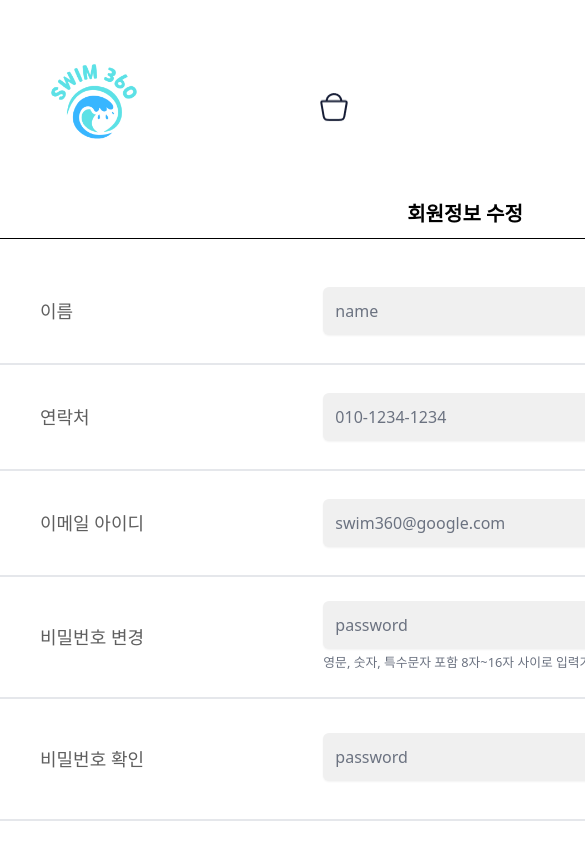
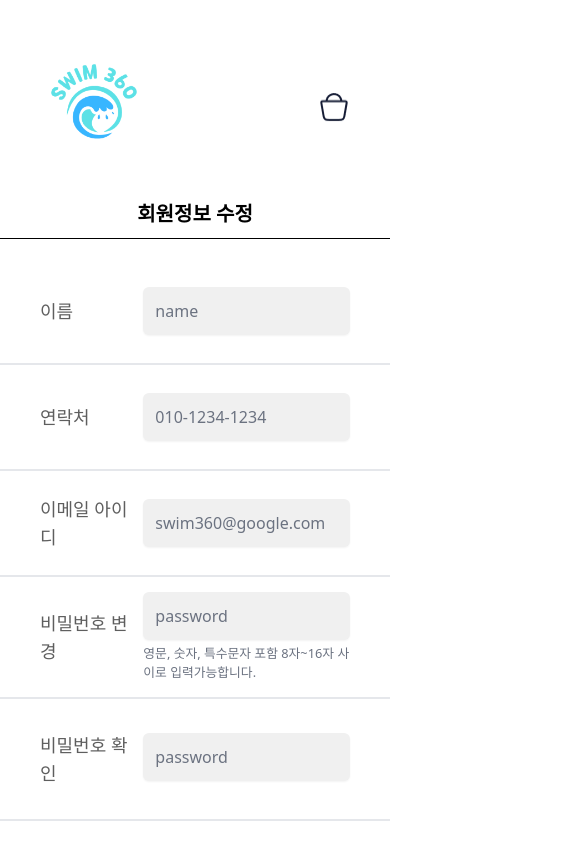
Before and after one commit to ormcamp-fe-3rd/swim360, a React (Vite) app in the folder frontend/: page /mypage/edit in a window 390 px wide. Shown: the top 844 px of the page, 585 px wide, since content can reach past the window. Built offline with nearby package versions, Linux system fonts and the light colour scheme; no server answers.

Commit message:
fix: 회원정보수정 반응형 수정

```diff
--- a/frontend/src/components/mypage/UserEdit.tsx
+++ b/frontend/src/components/mypage/UserEdit.tsx
@@ -3,7 +3,7 @@ import UserInfoEditForm from "./UserInfoEditForm";
 export default function UserEdit() {
   return (
     <>
-      <div className="mx-auto w-[930px]">
+      <div className="mx-auto w-full tablet:w-[930px]">
         <p className="border-b border-black p-2.5 text-center text-xl font-semibold">
           회원정보 수정
         </p>
--- a/frontend/src/components/mypage/UserVerification.tsx
+++ b/frontend/src/components/mypage/UserVerification.tsx
@@ -38,7 +38,7 @@ export default function UserVerification() {
   }
 
   return (
-    <div className="mx-auto flex w-[600px] flex-col gap-[42px]">
+    <div className="mx-auto flex w-full tablet:w-[600px] flex-col gap-[42px]">
       <p className="border-b border-black p-2.5 text-center text-xl font-semibold">
         본인확인
       </p>
```
